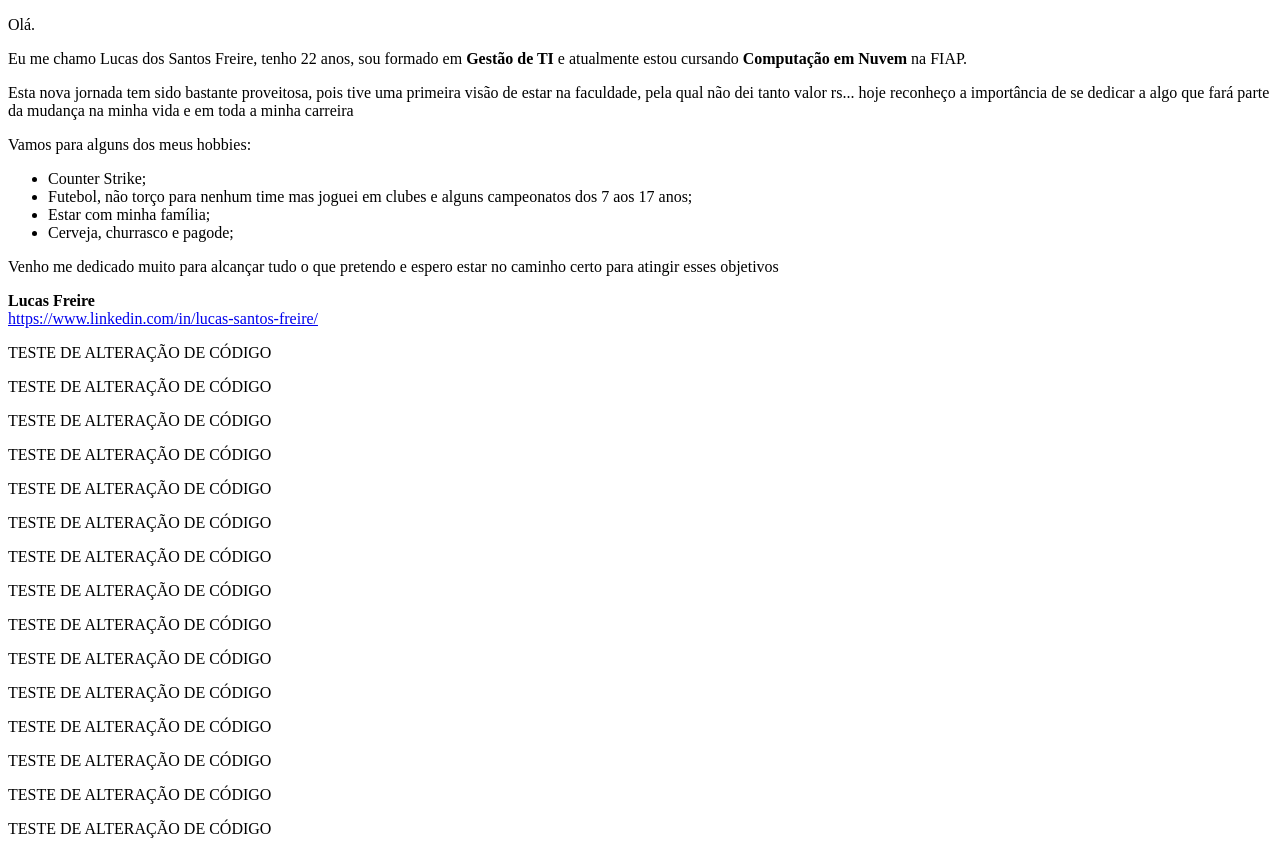
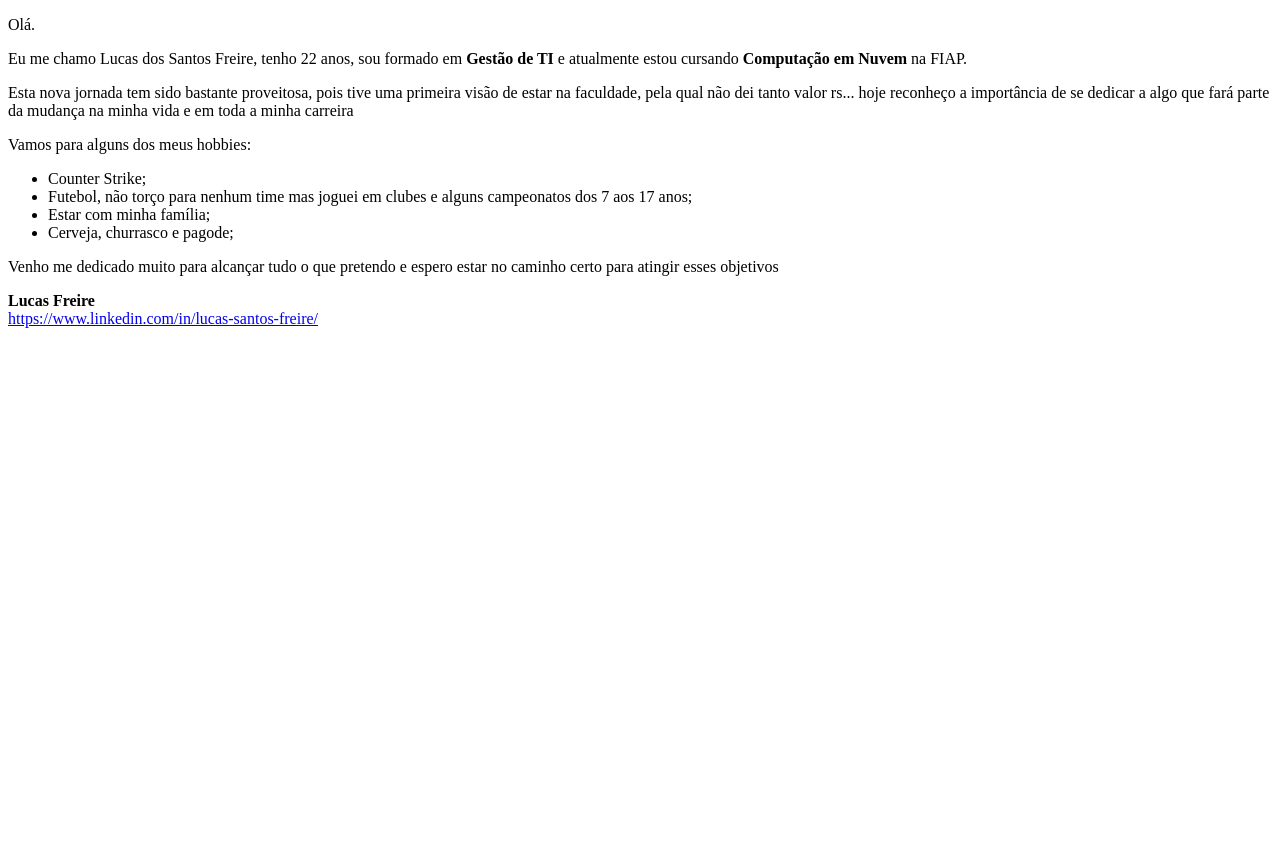
Before and after one commit to lucas05freire/CP02-Sem2, a plain HTML site: page index.html in a window 1280 px wide. After the commit the page ends 800 px from the top, so only its background shows below. Drawn offline with Linux system fonts and the light colour scheme.

Commit message:
Update index.html

```diff
--- a/index.html
+++ b/index.html
@@ -17,21 +17,6 @@
         </ul>
         <p>Venho me dedicado muito para alcançar tudo o que pretendo e espero estar no caminho certo para atingir esses objetivos</p>
         <p><b>Lucas Freire</b><br /><a href="https://www.linkedin.com/in/lucas-santos-freire/">https://www.linkedin.com/in/lucas-santos-freire/</a></p>
-        <p>TESTE DE ALTERAÇÃO DE CÓDIGO</p>
-        <p>TESTE DE ALTERAÇÃO DE CÓDIGO</p>
-        <p>TESTE DE ALTERAÇÃO DE CÓDIGO</p>
-        <p>TESTE DE ALTERAÇÃO DE CÓDIGO</p>
-        <p>TESTE DE ALTERAÇÃO DE CÓDIGO</p>
-        <p>TESTE DE ALTERAÇÃO DE CÓDIGO</p>
-        <p>TESTE DE ALTERAÇÃO DE CÓDIGO</p>
-        <p>TESTE DE ALTERAÇÃO DE CÓDIGO</p>
-        <p>TESTE DE ALTERAÇÃO DE CÓDIGO</p>
-        <p>TESTE DE ALTERAÇÃO DE CÓDIGO</p>
-        <p>TESTE DE ALTERAÇÃO DE CÓDIGO</p>
-        <p>TESTE DE ALTERAÇÃO DE CÓDIGO</p>
-        <p>TESTE DE ALTERAÇÃO DE CÓDIGO</p>
-        <p>TESTE DE ALTERAÇÃO DE CÓDIGO</p>
-        <p>TESTE DE ALTERAÇÃO DE CÓDIGO</p>
         <!-- <p>&nbsp;</p> -->
     </body>
 </html>
```
